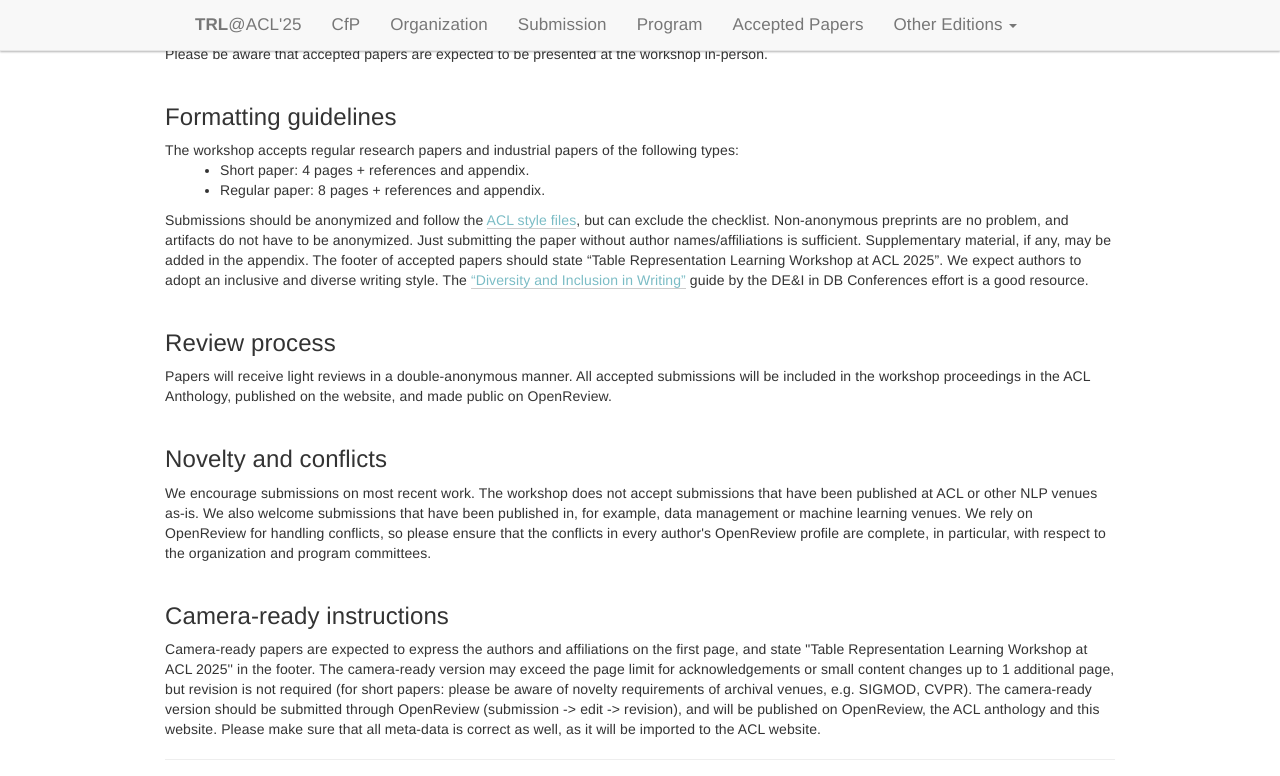
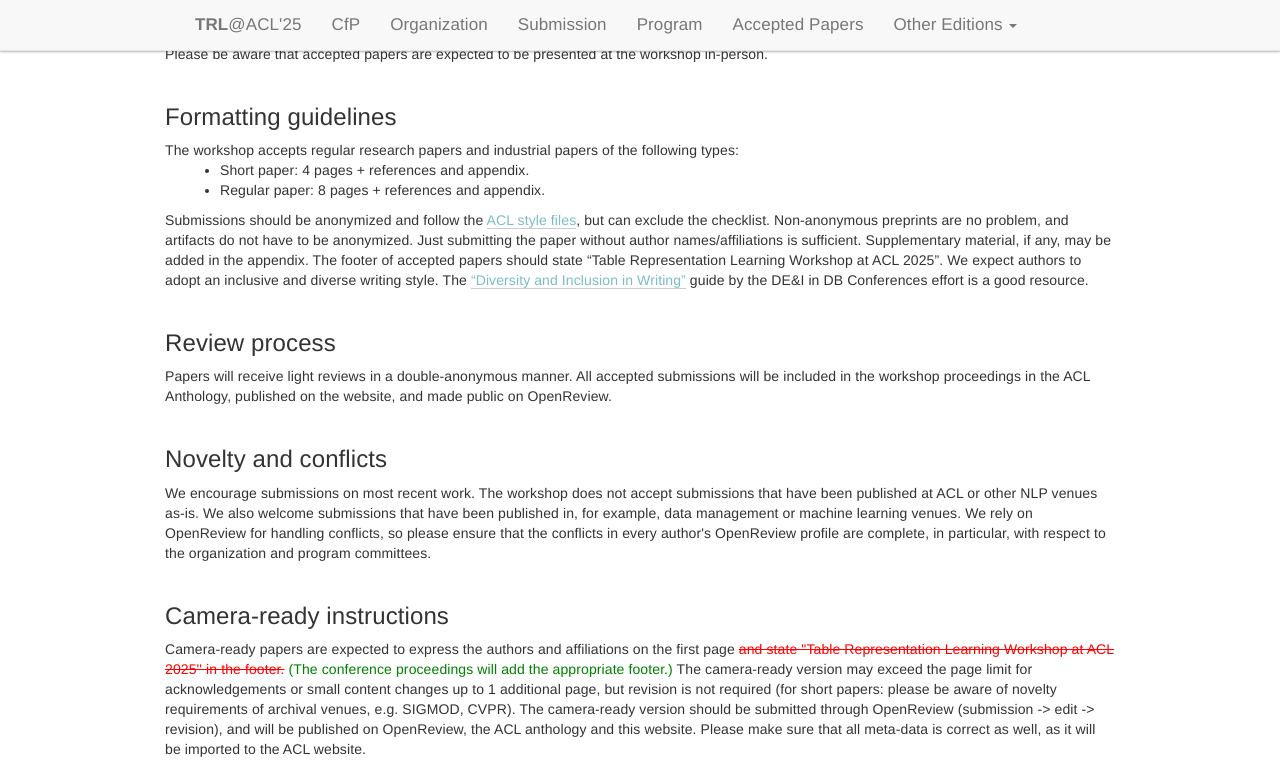
Before and after one commit to table-representation-learning/table-representation-learning.github.io, a Jekyll site: the page built from _pages/acl2025/index.html, in a window 1280 px wide and 900 px high, scrolled down 2900 px, cut to the strip 0-776 px from the top of the window. Built offline with Jekyll 4.4.1, drawn with Linux system fonts in a browser that asks for light colours.

Commit message:
fix the Camera-ready instructions

```diff
--- a/_pages/acl2025/index.html
+++ b/_pages/acl2025/index.html
@@ -474,7 +474,7 @@ acknowledgements: ""
         <div class="col-xs-12">
             <br>
             <h3>Camera-ready instructions</h3>
-            Camera-ready papers are expected to express the authors and affiliations on the first page, and state "Table Representation Learning Workshop at ACL 2025'' in the footer.
+            Camera-ready papers are expected to express the authors and affiliations on the first page <span style="color: red; text-decoration: line-through;">and state "Table Representation Learning Workshop at ACL 2025'' in the footer.</span> <span style="color: green;">(The conference proceedings will add the appropriate footer.)</span>
             The camera-ready version may exceed the page limit for acknowledgements or small content changes up to 1 additional page, but revision is not required (for short papers: please be aware of novelty requirements of archival venues, e.g. SIGMOD, CVPR).
             The camera-ready version should be submitted through OpenReview (submission -> edit -> revision), and will be published on OpenReview, the ACL anthology and this website. Please make sure that all meta-data is correct as well, as it will be imported to the ACL website.
         </div>
```
